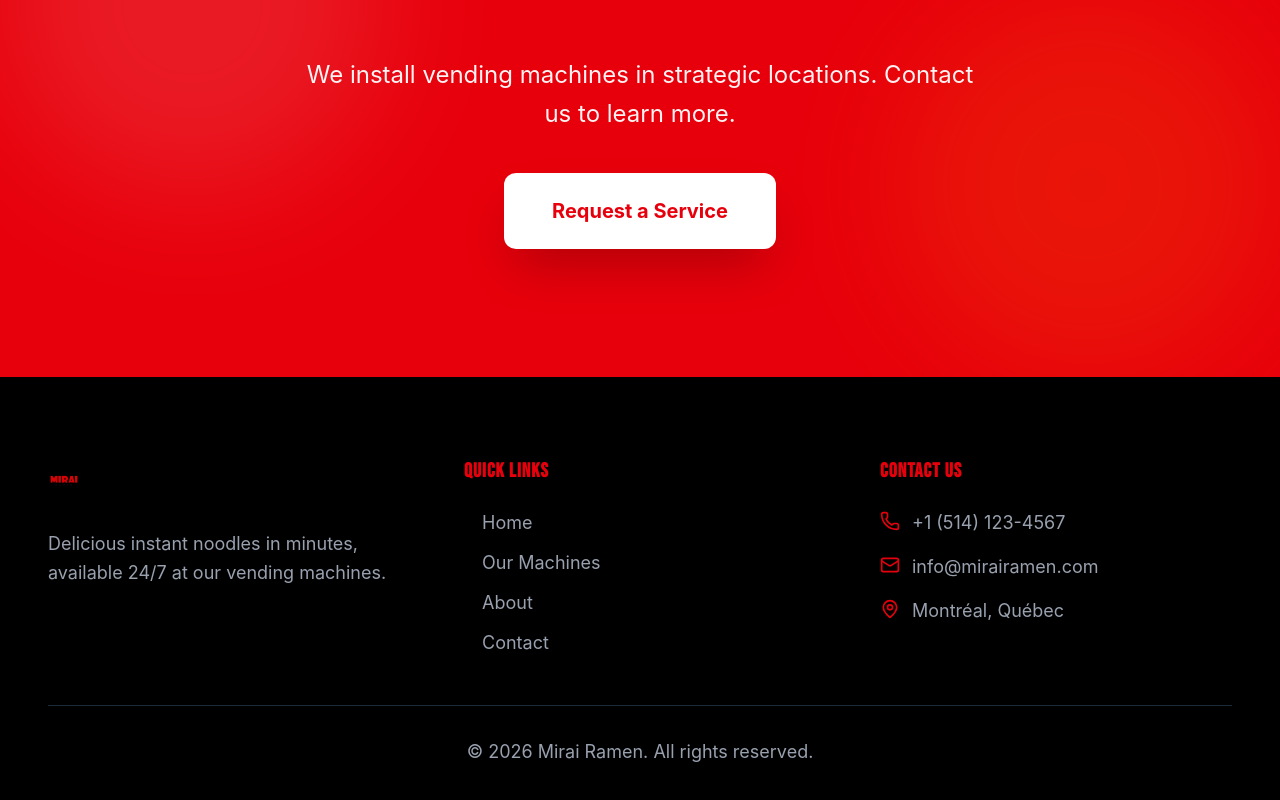
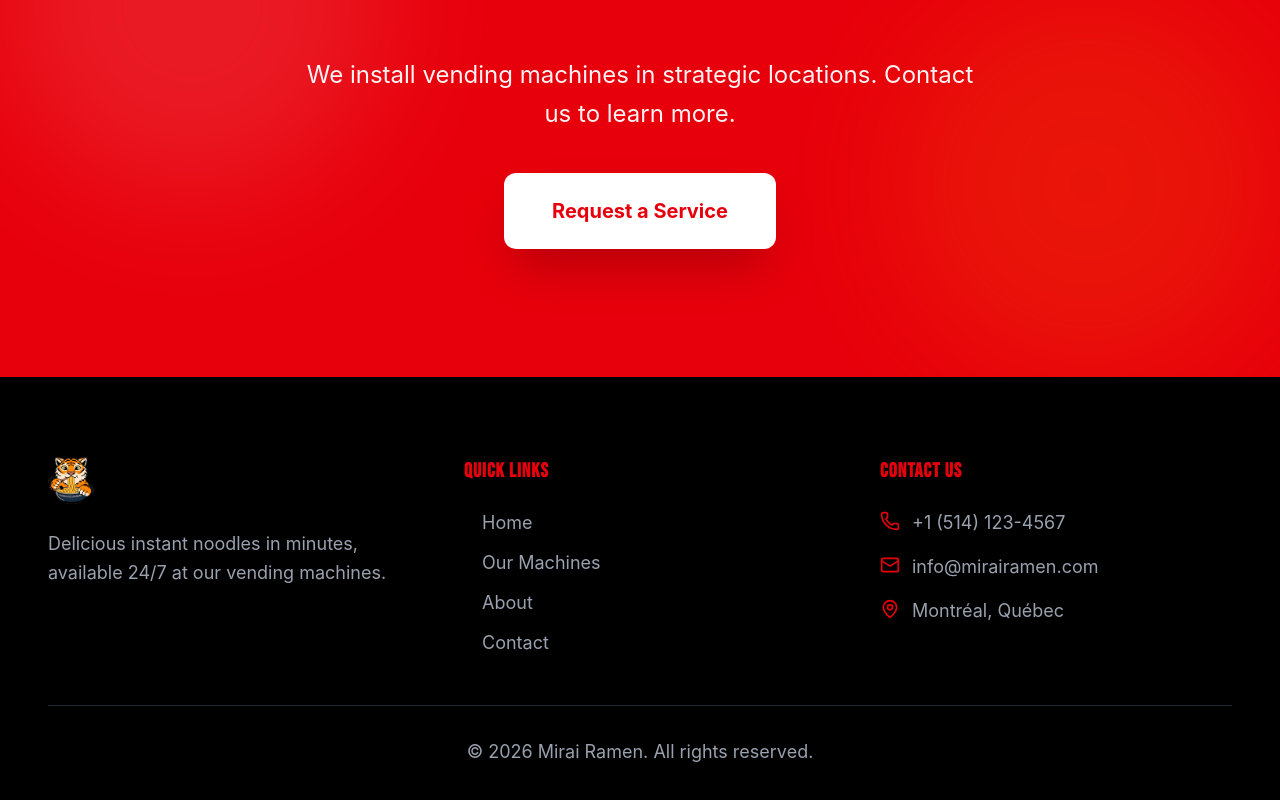
Before and after one commit to EnissayG/MiraiNoodle, a React (Vite) app: page /products in a window 1280 px wide. Shown: the part 3793-4593 px from the top of the page. Built offline with nearby package versions, Linux system fonts and the light colour scheme.

Commit message:
neew logo

```diff
--- a/index.html
+++ b/index.html
@@ -22,8 +22,9 @@
       />
       <meta
         property="og:image"
-        content="https://images.unsplash.com/photo-1761125065373-05a8e2f85cd5?auto=format&fit=crop&w=1200&q=80"
+        content="https://mirairamen.com/og-preview.png"
       />
+      <meta property="og:image:alt" content="Mirai Ramen" />
 
       <!-- Twitter Card -->
       <meta name="twitter:card" content="summary_large_image" />
@@ -34,7 +35,7 @@
       />
       <meta
         name="twitter:image"
-        content="https://images.unsplash.com/photo-1761125065373-05a8e2f85cd5?auto=format&fit=crop&w=1200&q=80"
+        content="https://mirairamen.com/og-preview.png"
       />
     </head>
 
--- a/src/app/components/Footer.tsx
+++ b/src/app/components/Footer.tsx
@@ -11,7 +11,13 @@ export function Footer() {
         <div className="grid grid-cols-1 md:grid-cols-3 gap-12 lg:gap-16">
           {/* Company Info */}
           <div>
-            <img src={logo} alt="Mirai Ramen" className="h-12 w-auto mb-6" />
+            <img
+              src={logo}
+              alt="Mirai Ramen"
+              className="h-12 w-auto max-w-full object-contain object-center mb-6"
+              loading="lazy"
+              decoding="async"
+            />
             <p className="text-gray-400 leading-relaxed text-lg">
               {t('footer.tagline')}
             </p>
--- a/src/app/pages/Home.tsx
+++ b/src/app/pages/Home.tsx
@@ -54,14 +54,20 @@ export function Home() {
           <div className="pointer-events-none absolute inset-0 bg-gradient-to-b from-black/40 via-black/10 to-black/70" />
         </div>
 
-        {/* Logo en Haut */}
+        {/* Logo centré, un peu plus bas qu’avant pour dégager la nav */}
         <motion.div
-          className="absolute top-8 sm:top-10 left-1/2 -translate-x-1/2 z-10"
+          className="absolute z-10 left-1/2 -translate-x-1/2 top-16 sm:top-20 md:top-24"
           initial={{ opacity: 0, y: -20 }}
           animate={{ opacity: 1, y: 0 }}
           transition={{ duration: 1, ease: "easeOut" }}
         >
-          <img src={logo} alt="Mirai Ramen" className="h-28 sm:h-32 lg:h-36 w-auto" />
+          <img
+            src={logo}
+            alt="Mirai Ramen"
+            className="h-28 sm:h-32 lg:h-36 w-auto max-w-[min(100vw-2rem,320px)] object-contain object-center drop-shadow-[0_4px_24px_rgba(0,0,0,0.45)]"
+            loading="eager"
+            decoding="async"
+          />
         </motion.div>
       </section>
 
```
Also changed, not shown: public/og-preview.png (added), src/assets/logo.png.
